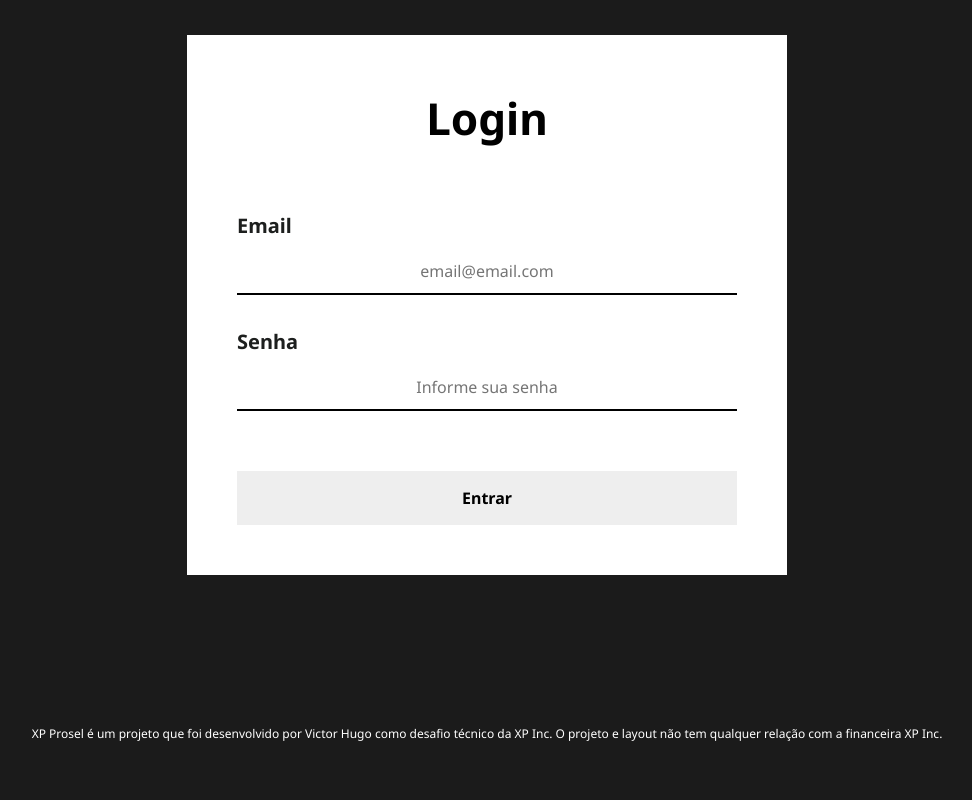
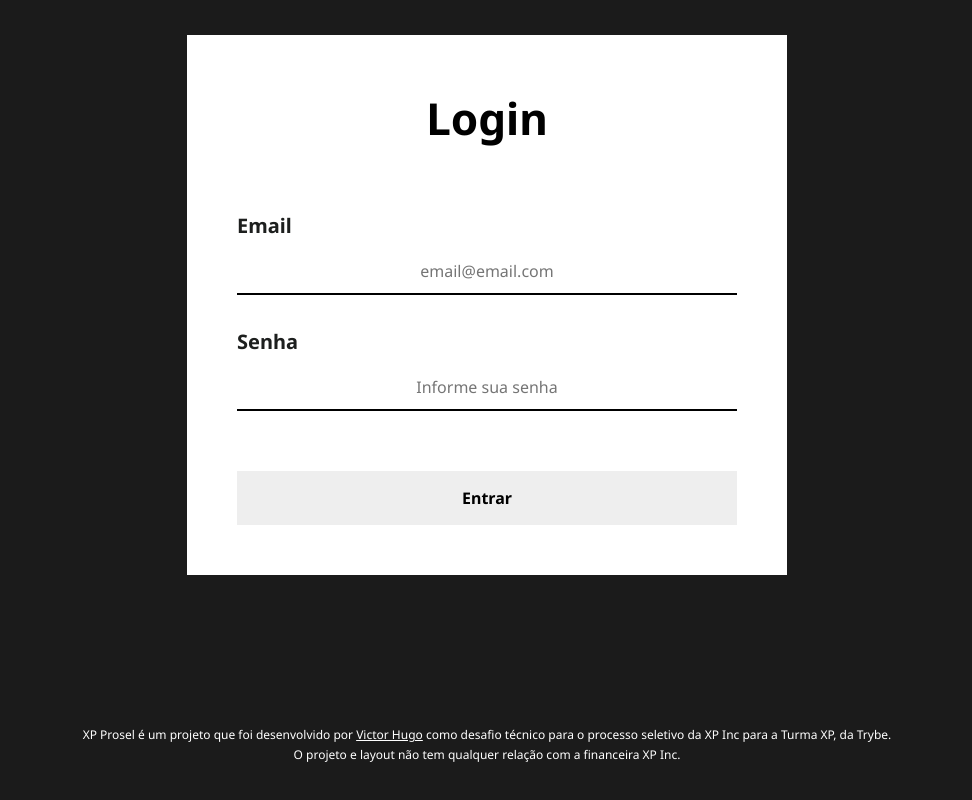
Before and after one commit to victorhsms/xp-prosel, a Next.js app: page /login in a window 1280 px wide. Shown: the part 180-980 px from the top of the page, without its empty margins (153-1125 px from the left). Built offline with nearby package versions, Linux system fonts and the light colour scheme.

Commit message:
style(footer): finalizado estilo do footer

```diff
--- a/src/components/footer/index.tsx
+++ b/src/components/footer/index.tsx
@@ -9,8 +9,9 @@ export default function Footer() {
         <Link href="https://www.linkedin.com/in/victor-hugo-santos/">
           <a>Victor Hugo</a>
         </Link>{' '}
-        como desafio técnico da XP Inc. O projeto e layout não tem qualquer
-        relação com a financeira XP Inc.
+        como desafio técnico para o processo seletivo da XP Inc para a Turma XP,
+        da Trybe. O projeto e layout não tem qualquer relação com a financeira
+        XP Inc.
       </p>
     </FooterStyled>
   )
--- a/src/components/footer/style.ts
+++ b/src/components/footer/style.ts
@@ -3,8 +3,11 @@ import styled from 'styled-components'
 export const FooterStyled = styled.footer`
   color: white;
   font-size: 12px;
+  margin: 0 auto;
   text-align: center;
   padding-bottom: 40px;
+  width: 820px;
+  line-height: 20px;
 
   a {
     text-decoration: underline;
--- a/src/pages/_app.tsx
+++ b/src/pages/_app.tsx
@@ -1,6 +1,5 @@
 import type { AppProps } from 'next/app'
 import { RecoilRoot } from 'recoil'
-import Footer from '../components/footer'
 import { GlobalStyles } from '../styles/global'
 
 export default function MyApp({ Component, pageProps }: AppProps) {
@@ -8,7 +7,6 @@ export default function MyApp({ Component, pageProps }: AppProps) {
     <RecoilRoot>
       <GlobalStyles />
       <Component {...pageProps} />
-      <Footer />
     </RecoilRoot>
   )
 }
--- a/src/pages/login/index.tsx
+++ b/src/pages/login/index.tsx
@@ -6,6 +6,7 @@ import useRecouverSavedUser from '../../state/hooks/useRecouverSavedUser'
 import Head from 'next/head'
 import Logo from '../../components/logo'
 import { FormStyle, HeaderLoginStyled } from './style'
+import Footer from '../../components/footer'
 
 export default function Login() {
   const [emailValue, setEmailValue] = useState<string>('')
@@ -47,6 +48,7 @@ export default function Login() {
   }
 
   return (
+    <>
       <main>
         <Head>
           <title>XP Prosel - Login</title>
@@ -82,5 +84,7 @@ export default function Login() {
           </button>
         </FormStyle>
       </main>
+      <Footer />
+    </>
   )
 }
```
Lines whose indentation alone changed are shown as unchanged.
